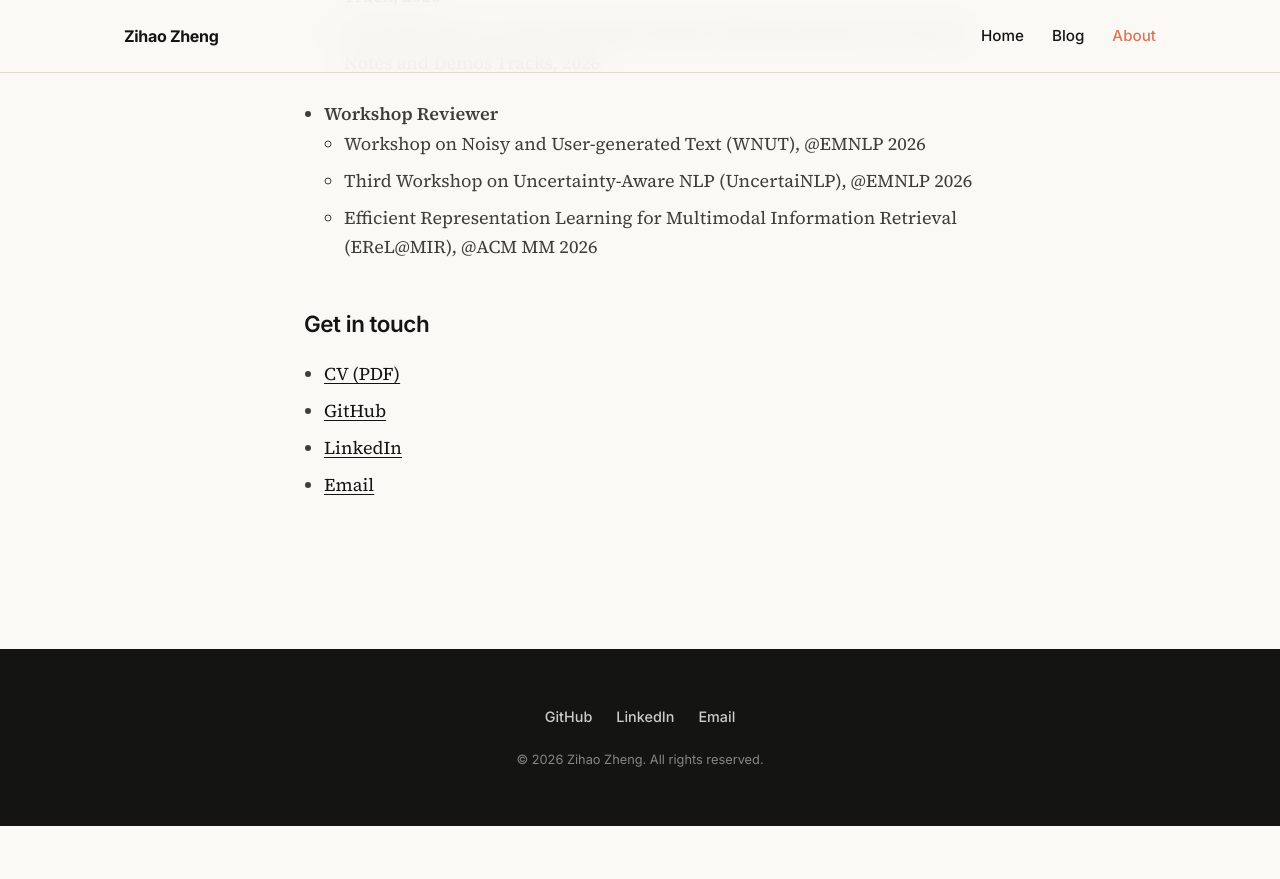
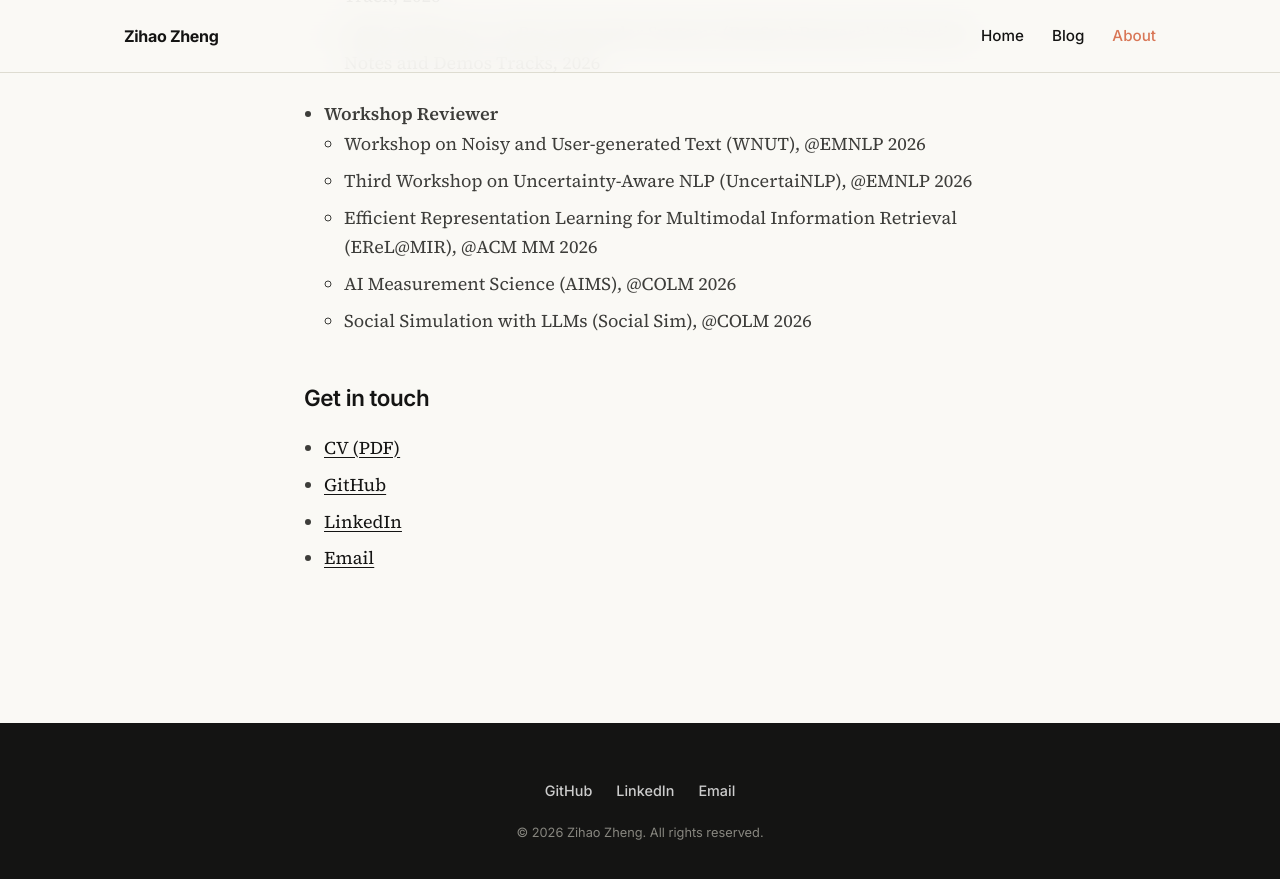
Before and after one commit to zihaolucky/zihaolucky.github.io, a Jekyll site: the page built from about.md, in a window 1280 px wide and 900 px high, scrolled down 1560 px. Shown: the top 879 px of the window. Built offline with Jekyll 4.4.1, drawn with Linux system fonts in a browser that asks for light colours; before the commit the page ends 2386 px from its top, so only the background shows below that.

Commit message:
Add COLM 2026 AIMS and Social Sim workshop reviewing.
Co-authored-by: Cursor <cursoragent@cursor.com>

```diff
--- a/about.md
+++ b/about.md
@@ -36,6 +36,8 @@ Accuracy alone is not enough. AI deployed to millions of users must be inspectab
   - Workshop on Noisy and User-generated Text (WNUT), @EMNLP 2026
   - Third Workshop on Uncertainty-Aware NLP (UncertaiNLP), @EMNLP 2026
   - Efficient Representation Learning for Multimodal Information Retrieval (EReL@MIR), @ACM MM 2026
+  - AI Measurement Science (AIMS), @COLM 2026
+  - Social Simulation with LLMs (Social Sim), @COLM 2026
 
 ## Get in touch
 
--- a/index.html
+++ b/index.html
@@ -160,6 +160,8 @@ description: AI infrastructure and speech-language systems architect — patents
                         <li>Workshop on Noisy and User-generated Text (WNUT), @EMNLP 2026</li>
                         <li>Third Workshop on Uncertainty-Aware NLP (UncertaiNLP), @EMNLP 2026</li>
                         <li>Efficient Representation Learning for Multimodal Information Retrieval (EReL@MIR), @ACM MM 2026</li>
+                        <li>AI Measurement Science (AIMS), @COLM 2026</li>
+                        <li>Social Simulation with LLMs (Social Sim), @COLM 2026</li>
                     </ul>
                 </li>
             </ul>
```
